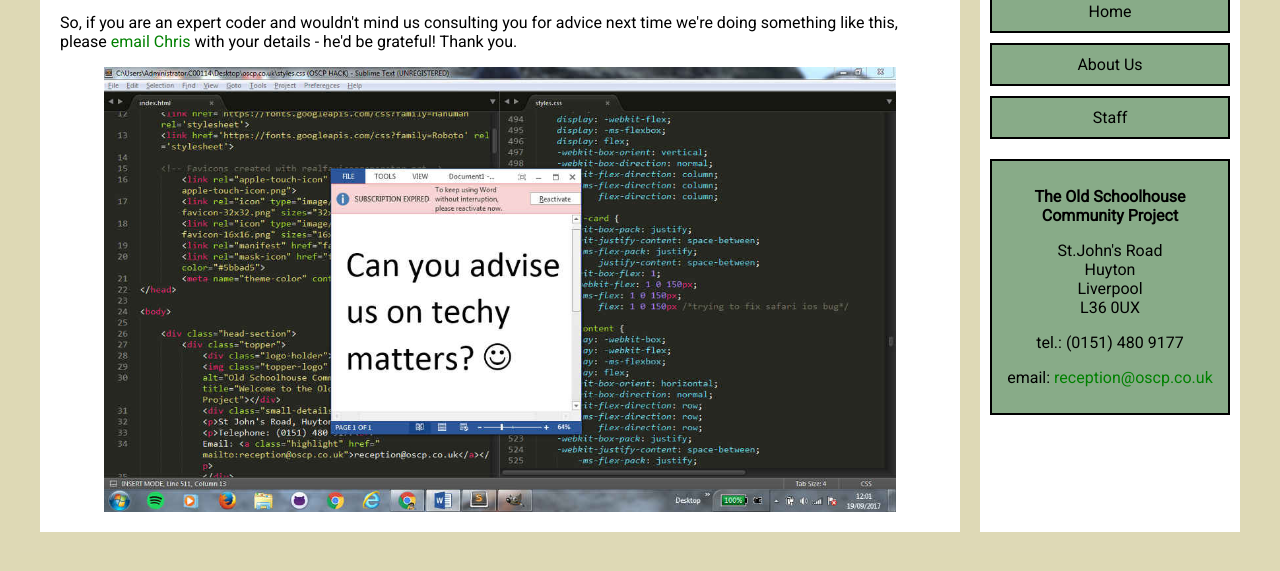
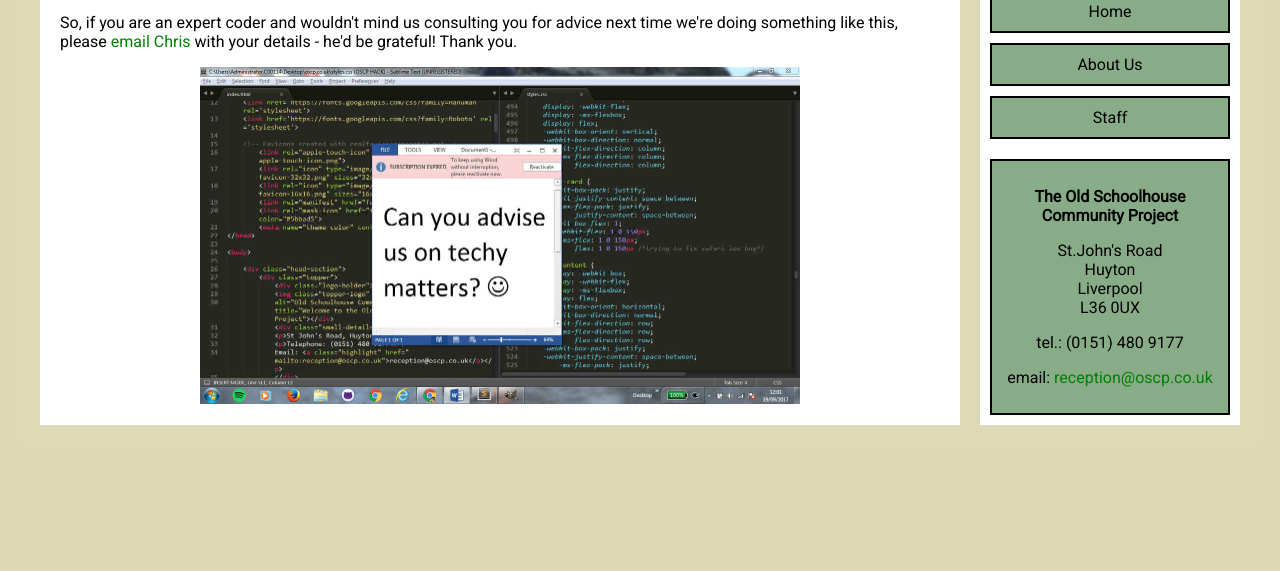
Before and after one commit to Old-Schoolhouse/oscp.co.uk, a plain HTML site: page about/code-buddies.html in a window 1280 px wide. Shown: the part 197-768 px from the top of the page. Drawn offline with Linux system fonts and the light colour scheme; a web font is replaced by a local one.

Commit message:
Codebuddies CSS
Image not scaling - hopefully fixed?

```diff
--- a/styles.css
+++ b/styles.css
@@ -254,7 +254,8 @@ td, th, tr {
 }
 .code-buddies {
 	display: block;
-	max-width: 90%;
+	width:100%;
+	max-width: 600px;
 	margin: auto;
 }
 
```
